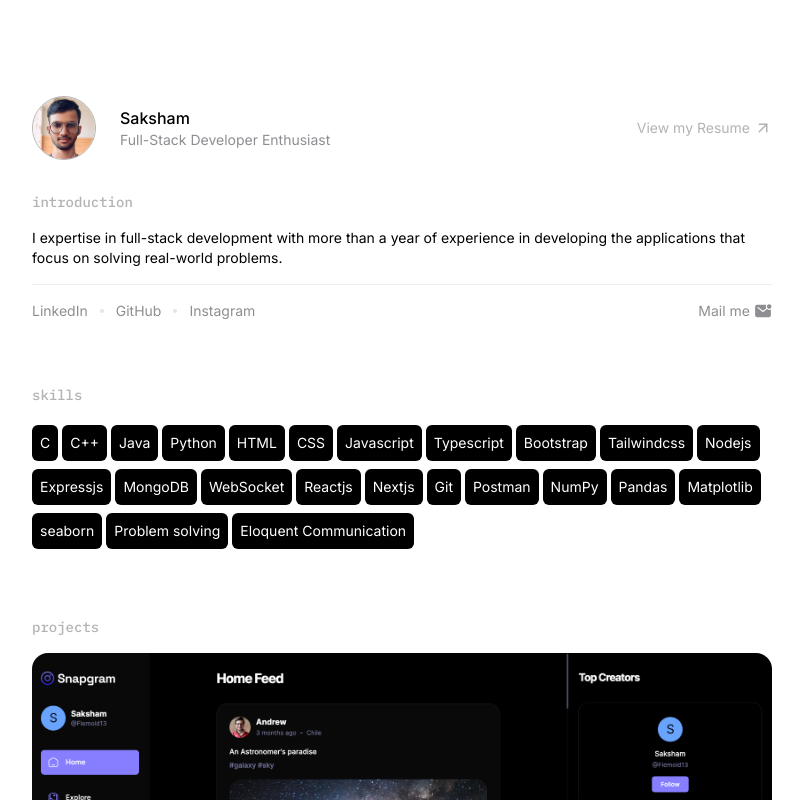
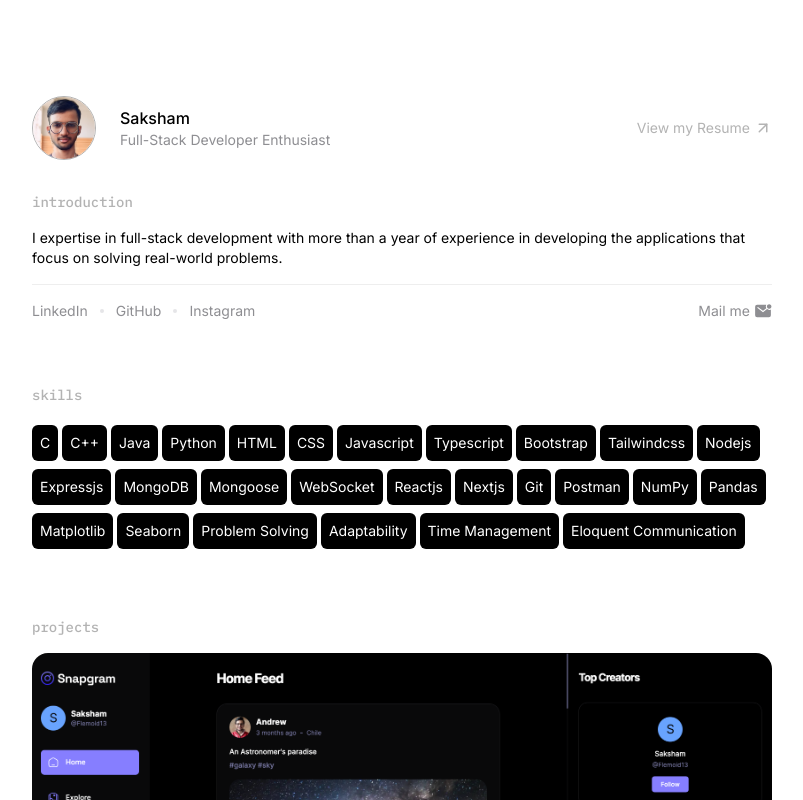
Before and after one commit to Saksham131102/portfolio, a Next.js app: page / in a window 1280 px wide. Shown: the top 800 px of the page, without its empty margins (238-1041 px from the left). Built offline with nearby package versions, Linux system fonts and the light colour scheme.

Commit message:
New skills added - Mongoose - Time Management - Adaptability

```diff
--- a/src/app/(Skills)/index.ts
+++ b/src/app/(Skills)/index.ts
@@ -12,6 +12,7 @@ const skills = [
   "Nodejs",
   "Expressjs",
   "MongoDB",
+  "Mongoose",
   "WebSocket",
   "Reactjs",
   "Nextjs",
@@ -20,8 +21,10 @@ const skills = [
   "NumPy",
   "Pandas",
   "Matplotlib",
-  "seaborn",
-  "Problem solving",
+  "Seaborn",
+  "Problem Solving",
+  "Adaptability",
+  "Time Management",
   "Eloquent Communication",
 ];
 
```
